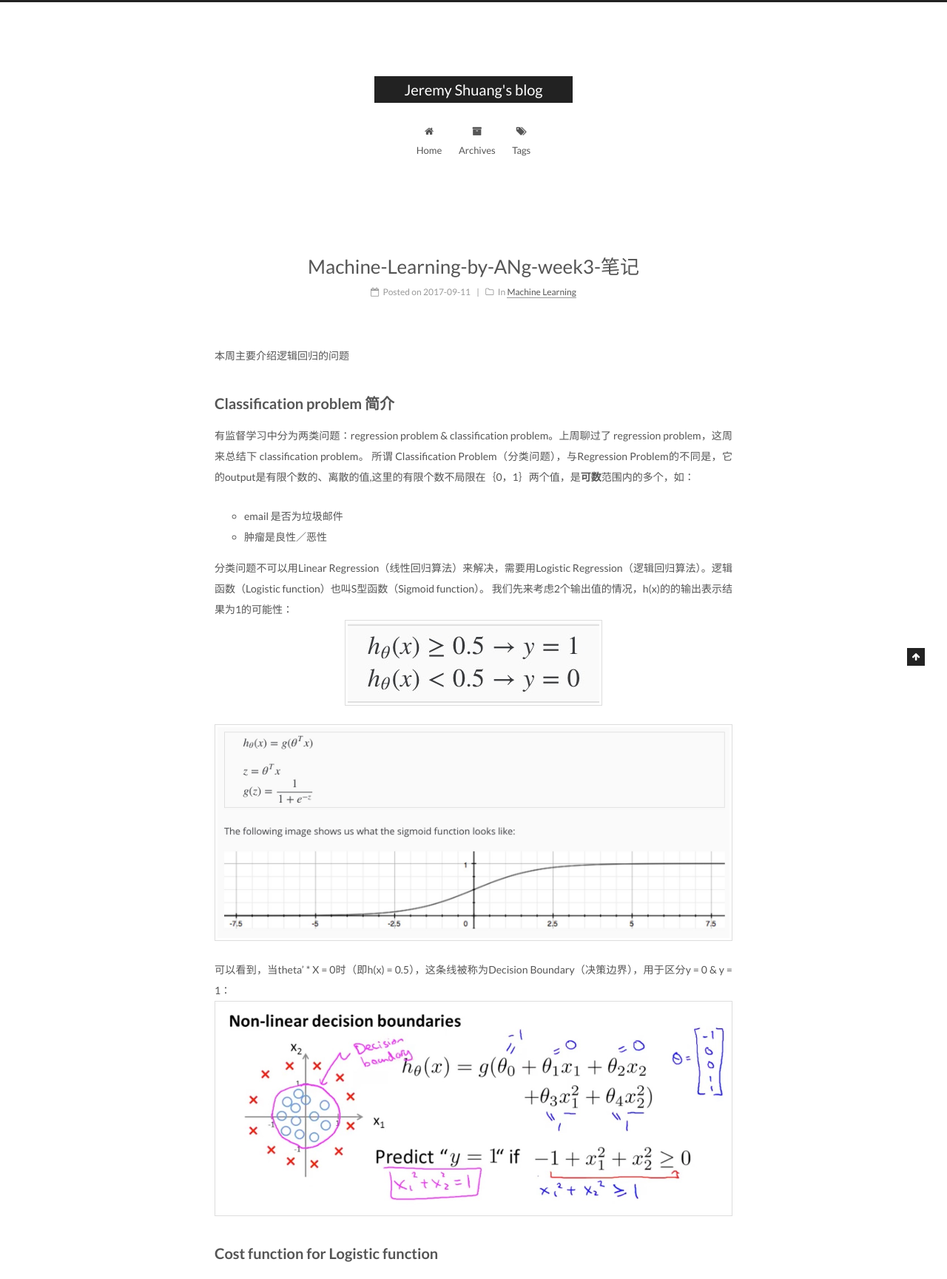
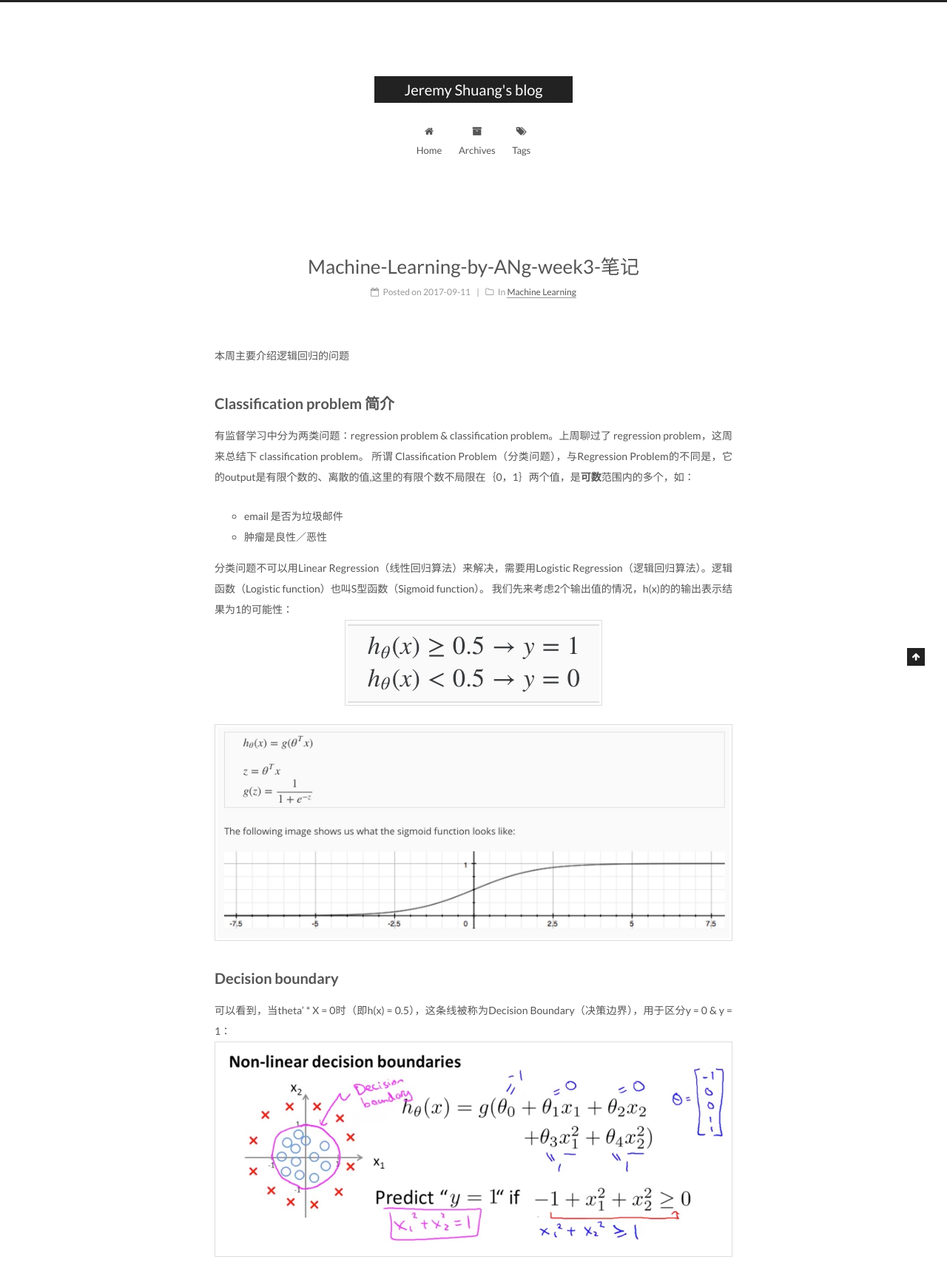
Before and after one commit to qimiguang/qimiguang.github.io, a Jekyll site: the page built from _posts/2017-09-11-Machine-Learning-Classification-Problem-笔记.md, in a window 1280 px wide. Shown: the part 100-1829 px from the top of the page at 74% size. Built offline with Jekyll 4.4.1, drawn with Linux system fonts in a browser that asks for light colours; grey boxes are pictures that could not be loaded.

```diff
--- a/_posts/2017-09-11-Machine-Learning-Classification-Problem-笔记.md
+++ b/_posts/2017-09-11-Machine-Learning-Classification-Problem-笔记.md
@@ -21,12 +21,13 @@ tags:
 
 ![](/assets/images/ml/Logistic-Function.jpg)
 
+## Decision boundary
 可以看到，当theta' * X = 0时（即h(x) = 0.5），这条线被称为Decision Boundary（决策边界），用于区分y = 0 & y = 1：
 ![decision boundary of logistic function](/assets/images/ml/week3-decision-boundary.jpg)
 
 ## Cost function for Logistic function
 之前介绍过的线性回归的cost function的如下：
-![linear regression cost function](ml-week2-linear-reg-cost-function.jpg)
+![linear regression cost function](/assets/images/ml/week2-linear-reg-cost-function.jpg)
 当逻辑回归套用线性回归的cost function时，cost funtion会呈现出波浪形的图形，存在大量的local optima。为解决这个问题，逻辑回归的cost function做了调整。
 单个training data的cost function为：
 ![](/assets/images/ml/week3-cost-function.jpg)
```
